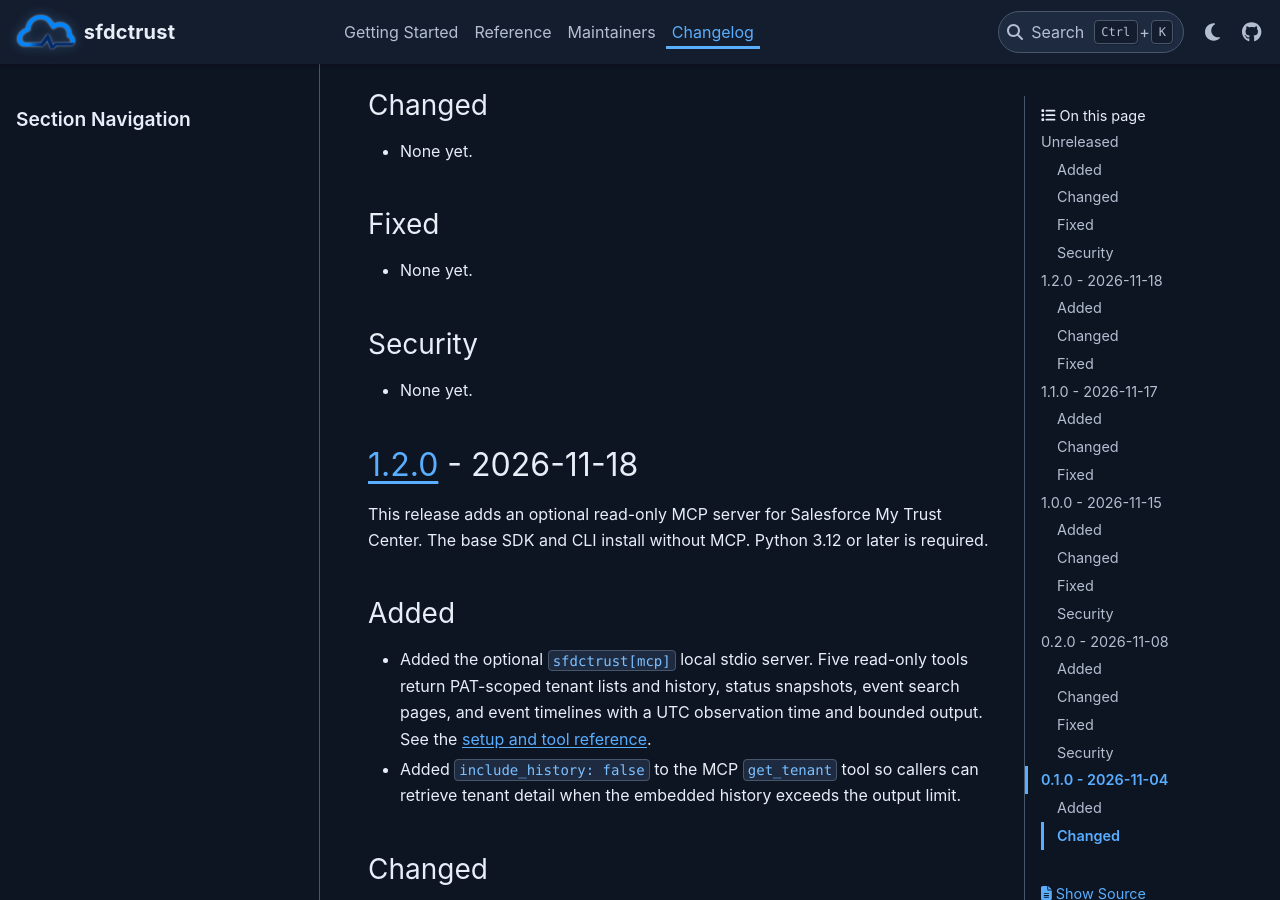
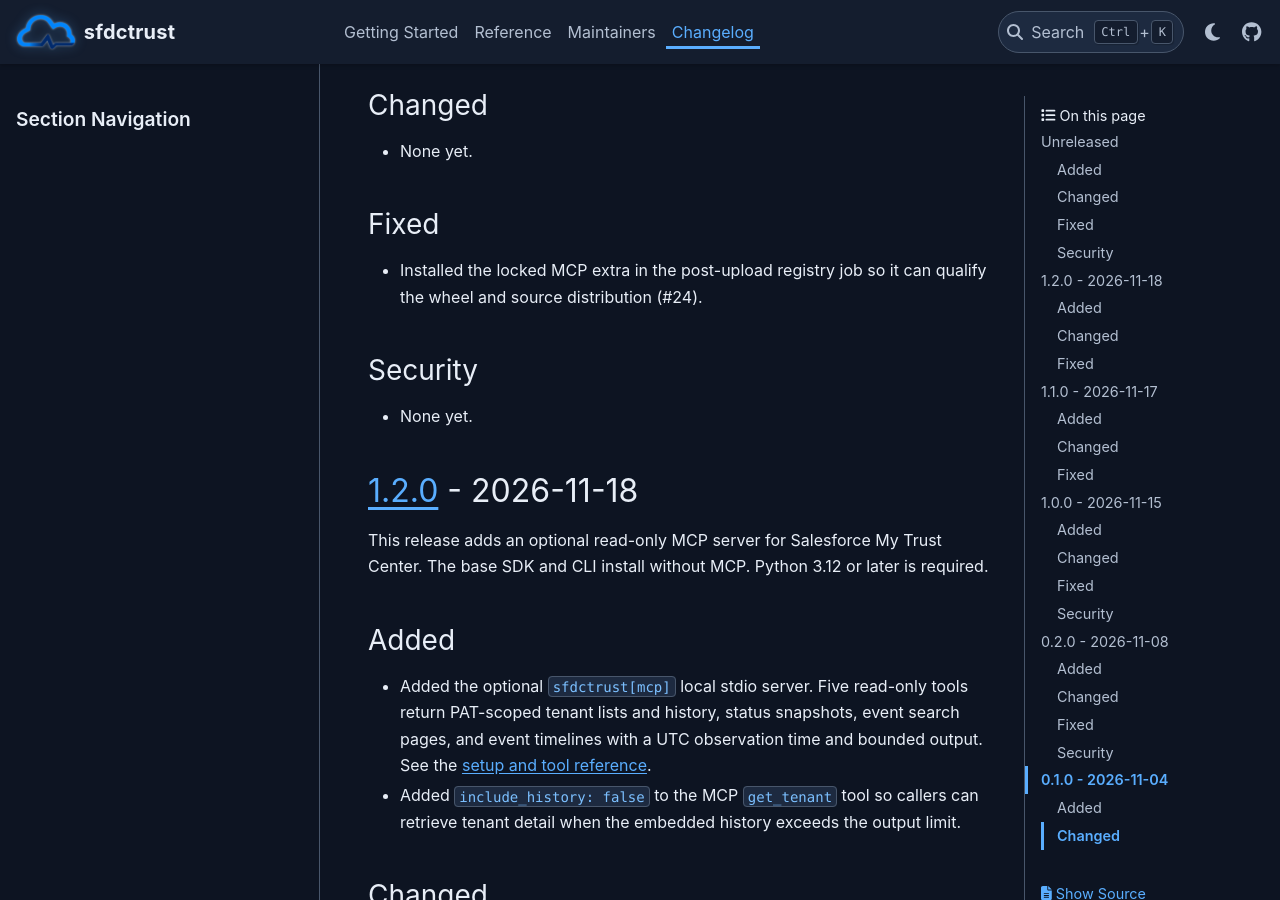
Before and after one commit to jeffshurtliff/sfdctrust, a Sphinx documentation site: the page built from docs/CHANGELOG.md, in a window 1280 px wide and 900 px high, scrolled down 517 px. Built offline with Sphinx 7.4.7 and the PyData theme 0.15.4, drawn with Linux system fonts in a browser that asks for light colours.

Commit message:
Fixed the MCP install for registry verification (#24)
Entire-Checkpoint: 01M7T3TR3FZHAA0X6JZY4P13RK

```diff
--- a/docs/CHANGELOG.md
+++ b/docs/CHANGELOG.md
@@ -23,7 +23,8 @@ and this project adheres to [Semantic Versioning](https://semver.org/spec/v2.0.0
 (unreleased-fixed)=
 ### Fixed
 
-- None yet.
+- Installed the locked MCP extra in the post-upload registry job so it can
+  qualify the wheel and source distribution (#24).
 
 (unreleased-security)=
 ### Security
```
Also changed, not shown: 2 other files.
